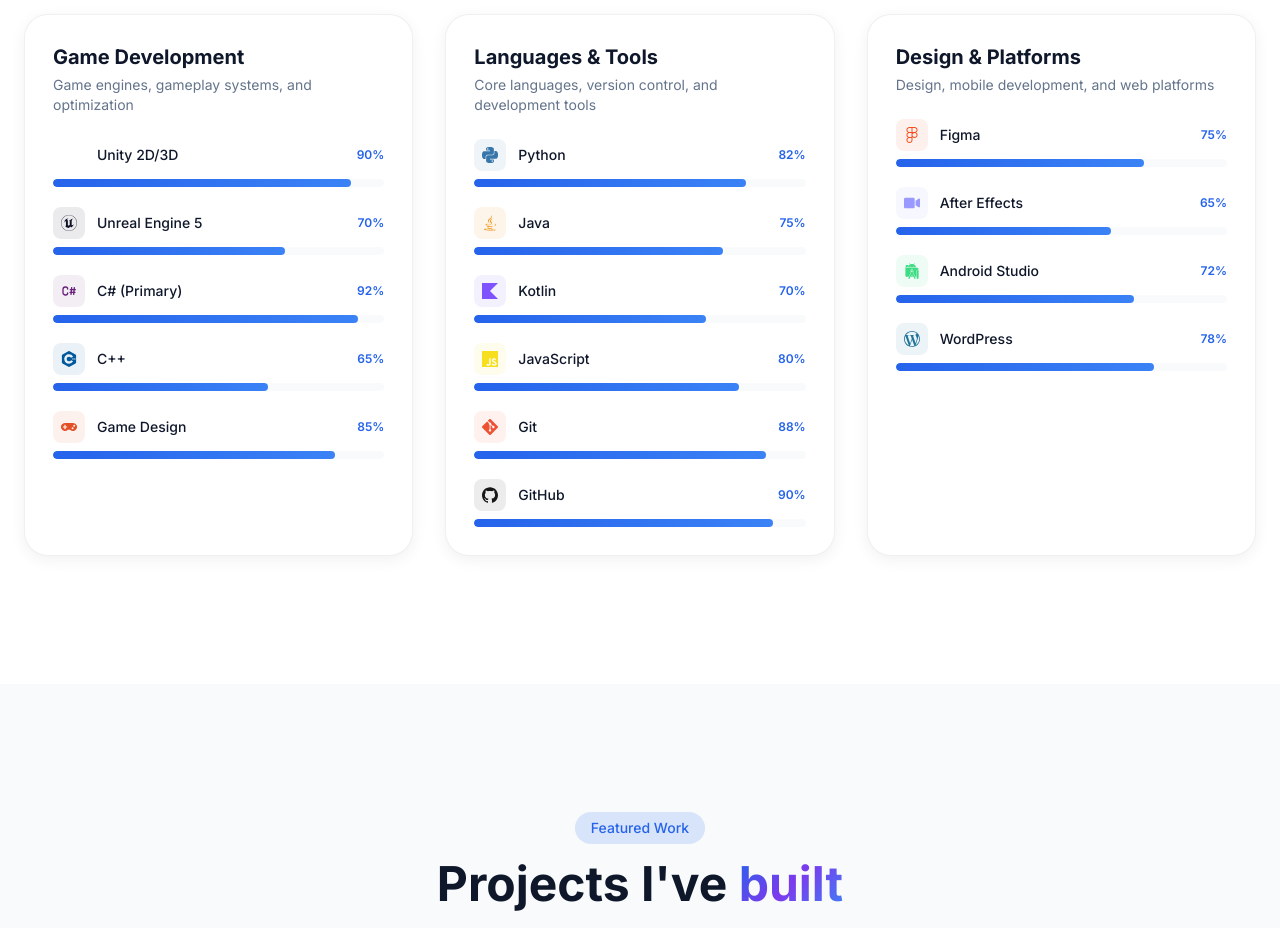
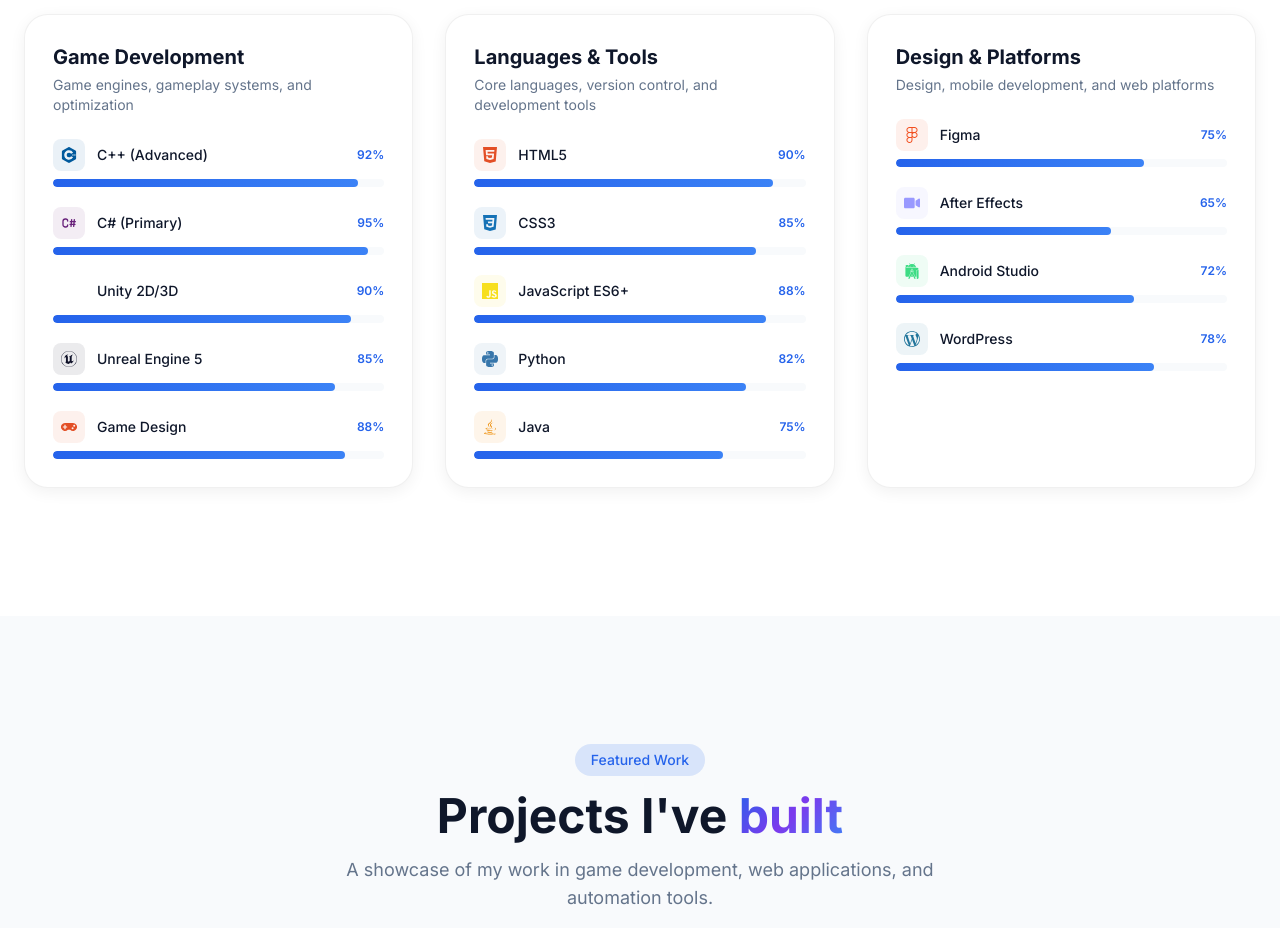
Before and after one commit to SyedAhmer-SE/portfolio, a Next.js app: page / in a window 1280 px wide. Shown: the part 2180-3108 px from the top of the page. Built offline with nearby package versions, Linux system fonts and the light colour scheme.

Commit message:
Update skills according to resume

```diff
--- a/src/components/Skills.tsx
+++ b/src/components/Skills.tsx
@@ -4,7 +4,7 @@ import { motion, useInView } from 'framer-motion';
 import { useRef } from 'react';
 import {
   SiUnity, SiUnrealengine, SiCplusplus,
-  SiPython, SiJavascript, SiKotlin, SiGit, SiGithub,
+  SiPython, SiJavascript, SiHtml5, SiCss3,
   SiFigma, SiWordpress, SiAndroidstudio
 } from 'react-icons/si';
 import { TbBrandCSharp } from 'react-icons/tb';
@@ -15,23 +15,22 @@ const skillCategories = [
     title: 'Game Development',
     description: 'Game engines, gameplay systems, and optimization',
     skills: [
+      { name: 'C++ (Advanced)', icon: SiCplusplus, level: 92, color: '#00599C' },
+      { name: 'C# (Primary)', icon: TbBrandCSharp, level: 95, color: '#68217A' },
       { name: 'Unity 2D/3D', icon: SiUnity, level: 90, color: '#FFFFFF' },
-      { name: 'Unreal Engine 5', icon: SiUnrealengine, level: 70, color: '#0E1128' },
-      { name: 'C# (Primary)', icon: TbBrandCSharp, level: 92, color: '#68217A' },
-      { name: 'C++', icon: SiCplusplus, level: 65, color: '#00599C' },
-      { name: 'Game Design', icon: FaGamepad, level: 85, color: '#E34F26' },
+      { name: 'Unreal Engine 5', icon: SiUnrealengine, level: 85, color: '#0E1128' },
+      { name: 'Game Design', icon: FaGamepad, level: 88, color: '#E34F26' },
     ],
   },
   {
     title: 'Languages & Tools',
     description: 'Core languages, version control, and development tools',
     skills: [
+      { name: 'HTML5', icon: SiHtml5, level: 90, color: '#E34F26' },
+      { name: 'CSS3', icon: SiCss3, level: 85, color: '#1572B6' },
+      { name: 'JavaScript ES6+', icon: SiJavascript, level: 88, color: '#F7DF1E' },
       { name: 'Python', icon: SiPython, level: 82, color: '#3776AB' },
       { name: 'Java', icon: FaJava, level: 75, color: '#ED8B00' },
-      { name: 'Kotlin', icon: SiKotlin, level: 70, color: '#7F52FF' },
-      { name: 'JavaScript', icon: SiJavascript, level: 80, color: '#F7DF1E' },
-      { name: 'Git', icon: SiGit, level: 88, color: '#F05032' },
-      { name: 'GitHub', icon: SiGithub, level: 90, color: '#181717' },
     ],
   },
   {
```
